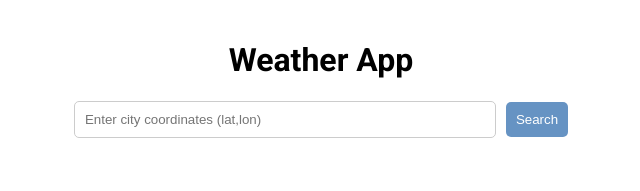
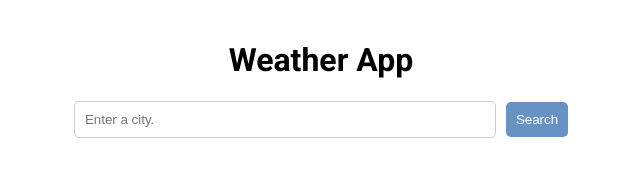
Before and after one commit to hret24/weather-app, a React (Create React App) app: page / in a window 1280 px wide. Shown: the top 191 px of the page, without its empty margins (319-959 px from the left). Built offline with nearby package versions, Linux system fonts and the light colour scheme.

Commit message:
Removed unnecessary logs and changed placeholder

```diff
--- a/src/App.js
+++ b/src/App.js
@@ -40,28 +40,22 @@ function App() {
   const searchWeather = async () => {
     console.log("searchWeather function triggered.");
     if (!cityName) {
-      setError("Please enter coordinates");
+      setError("Please enter a valid city name.");
       return;
     }
     setError("");
 
     const [lat, lon] = cityName.split(",");
-    console.log("City coordinates:", cityName);
-    console.log("Lat:", lat);
-    console.log("Lon:", lon);
+
 
     try {
-      console.log("City coordinates:", cityName);
       const [lat, lon] = cityName.split(",");
-
       const weatherData = await getWeatherData(lat, lon);
       const forecastData = await getForecastData(lat, lon);
       setWeather(weatherData);
       setForecast(forecastData);
-
-      console.log("Forecast Data:", forecastData);
     } catch (err) {
-      setError("Unable to fetch data. Check the coordinates are correct.");
+      setError("Unable to fetch data. Check the city name is correct.");
     }
   };
   console.log(forecast);
@@ -74,7 +68,7 @@ function App() {
         name="cityName"
         id="cityName"
         type="text"
-        placeholder="Enter city coordinates (lat,lon)"
+        placeholder="Enter a city."
         value={cityName}
         onChange={handleInputChange}
       />
```
